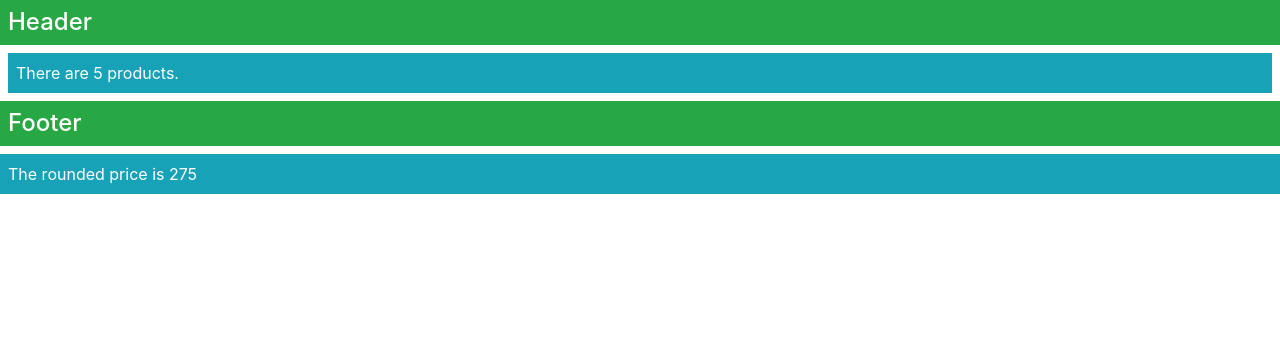
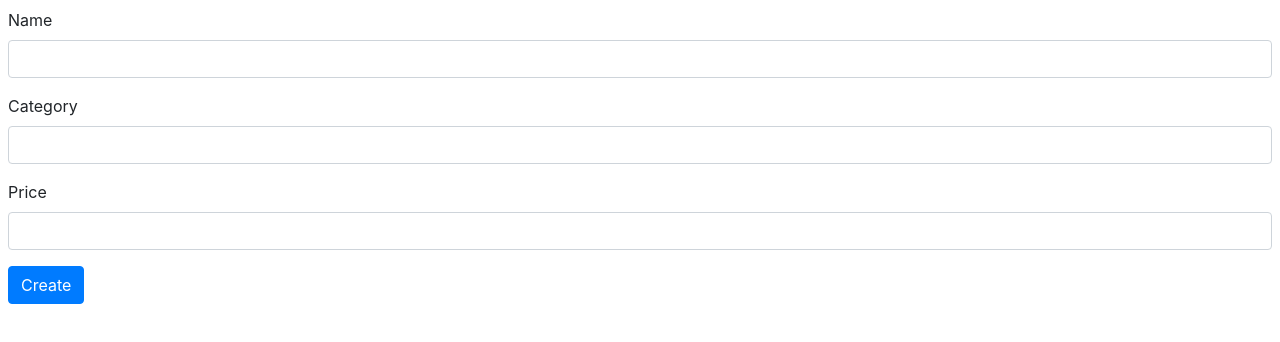
Before and after one commit to slowjams/SportsStore-Angular, an Angular app: page / in a window 1280 px wide. Shown: the top 342 px of the page. Built offline with nearby package versions, Linux system fonts and the light colour scheme.

Commit message:
add event binding, template driven and model-based form

```diff
--- a/src/app/app.module.ts
+++ b/src/app/app.module.ts
@@ -2,13 +2,14 @@ import { BrowserModule } from '@angular/platform-browser';
 import { NgModule } from '@angular/core';
 //import { AppComponent } from './app.component';
 import { ProductComponent } from "./component";
+import { FormsModule, ReactiveFormsModule } from "@angular/forms";
 
 @NgModule({
   declarations: [
     ProductComponent
   ],
   imports: [
-    BrowserModule
+    BrowserModule, FormsModule, ReactiveFormsModule
   ],
   providers: [],
   bootstrap: [ProductComponent]
--- a/src/app/component.ts
+++ b/src/app/component.ts
@@ -1,7 +1,8 @@
 import { ApplicationRef, Component } from "@angular/core";
+import { NgForm } from "@angular/forms";
 import { Model } from "./repository.model";
 import { Product } from "./product.model";
-
+import { ProductFormGroup } from "./form.model";
 
 @Component({
     selector: "app",
@@ -9,18 +10,7 @@ import { Product } from "./product.model";
 })
 export class ProductComponent {
     model: Model = new Model();
-    constructor(ref: ApplicationRef) {
-        (<any>window).appRef = ref;
-        (<any>window).model = this.model;
-    }
-
-    getKey(index: number, product: Product) {
-        return product.id;
-    }
-
-    getProductByPosition(position: number): Product {
-        return this.model.getProducts()[position];
-    }
+    form: ProductFormGroup = new ProductFormGroup();
 
     getProduct(key: number): Product {
         return this.model.getProduct(key);
@@ -30,28 +20,61 @@ export class ProductComponent {
         return this.model.getProducts();
     }
 
-    getProductCount(): number {
-        console.log("getProductCount invoked");
-        return this.getProducts().length;
+    newProduct: Product = new Product();
+
+    get jsonProduct() {
+        return JSON.stringify(this.newProduct);
     }
 
-    targetName: string = "Kayak";
-
-    counter: number = 1;
-
-    get nextProduct(): Product {
-        return this.model.getProducts().shift();
+    addProduct(p: Product) {
+        console.log("New Product: " + this.jsonProduct);
     }
 
-    getProductPrice(index: number): number {
-        return Math.floor(this.getProduct(index).price);
+    formSubmitted: boolean = false;
+
+
+    submitForm(form: NgForm) {
+        this.formSubmitted = true;
+        if (form.valid) {
+            this.addProduct(this.newProduct);
+            this.newProduct = new Product();
+            form.reset();
+            this.formSubmitted = false;
+        }
     }
 
-    // getClassMap(key: number): Object {
-    //     let product = this.model.getProduct(key);
-    //     return {
-    //         "text-center bg-danger": product.name == "Kayak",
-    //         "bg-info": product.price < 50
-    //     };
-    // }
+    /*   unnecessary for template driven form since I'm using model based form
+    getFormValidationMessages(form: NgForm): string[] {
+        console.log('******')
+        console.log(form.controls)
+        let messages: string[] = [];
+        Object.keys(form.controls).forEach(k => {
+            this.getValidationMessages(form.controls[k], k).forEach(m => messages.push(m));
+        });
+        return messages;
+    }
+
+    getValidationMessages(state: any, thingName?: string) {
+        let thing: string = thingName || state.path;
+        let messages: string[] = [];
+        if (state.errors) {
+            for (let errorName in state.errors) {
+                switch (errorName) {
+                    case "required":
+                        messages.push(`You must enter a ${thing}`);
+                        break;
+                    case "minlength":
+                        messages.push(`A ${thing} must be at least
+                                      ${state.errors.minlength.requiredLength}
+                                       characters`);
+                        break;
+                    case "pattern":
+                        messages.push(`The ${thing} contains illegal characters`);
+                        break;
+                }
+            }
+        }
+        return messages;
+    }
+    */
 }
--- /dev/null
+++ b/src/app/form.model.ts
@@ -0,0 +1,76 @@
+import { FormControl, FormGroup, Validators } from "@angular/forms";
+import { LimitValidator } from "./limit.formvalidator";
+
+export class ProductFormControl extends FormControl {
+    label: string;
+    modelProperty: string;
+    constructor(label: string, property: string, value: any, validator: any) {
+        super(value, validator);
+        this.label = label;
+        this.modelProperty = property;
+    }
+
+    getValidationMessages() {
+        console.log(this);
+        let messages: string[] = [];
+        if (this.errors) {
+            for (let errorName in this.errors) {
+                switch (errorName) {
+                    case "required":
+                        messages.push(`You must enter a ${this.label}`);
+                        break;
+                    case "minlength":
+                        messages.push(`A ${this.label} must be at least ${this.errors['minlength'].requiredLength} characters`);
+                        break;
+                    case "maxlength":
+                        messages.push(`A ${this.label} must be no more than ${this.errors['maxlength'].requiredLength} characters`);
+                        break;
+                    case "limit":
+                        messages.push(`A ${this.label} cannot be more
+                            than ${this.errors['limit'].limit}`);
+                        break;
+                    case "pattern":
+                        messages.push(`The ${this.label} contains illegal characters`);
+                        break;
+                }
+            }
+        }
+        return messages;
+    }
+
+}
+
+export class ProductFormGroup extends FormGroup {
+    constructor() {
+        super({
+            name: new ProductFormControl("Name", "name", "", Validators.required),
+            category: new ProductFormControl("Category", "category", "",
+                Validators.compose([Validators.required,
+                Validators.pattern("^[A-Za-z ]+$"),
+                Validators.minLength(3),
+                Validators.maxLength(10)])),
+            price: new ProductFormControl("Price", "price", "", Validators.compose([Validators.required, LimitValidator.Limit(100),Validators.pattern("^[0-9\.]+$")]))
+        });
+    }
+
+    // get productControls(): ProductFormControl[] {
+    //     return Object.keys(this.controls)
+    //         .map(k => this.controls[k] as ProductFormControl);
+    // }
+
+    get productControls(): ProductFormControl[] {
+        return Object.keys(this.controls).map(k => {
+            console.log(k);
+            return this.controls[k] as ProductFormControl
+        });
+
+    }
+
+    getFormValidationMessages(form: any): string[] {
+        console.log(this.productControls)
+        let messages: string[] = [];
+        this.productControls.forEach(c => c.getValidationMessages()
+            .forEach(m => messages.push(m)));
+        return messages;
+    }
+}
--- a/src/app/template.html
+++ b/src/app/template.html
@@ -1,17 +1,139 @@
-<ng-template #titleTemplate let-text="title">
-    <h4 class="p-2 bg-success text-white">{{text}}</h4>
-</ng-template>
+<style>
+    input.ng-dirty.ng-invalid {
+        border: 2px solid #ff0000
+    }
 
-<ng-template [ngTemplateOutlet]="titleTemplate" [ngTemplateOutletContext]="{title: 'Header'}">
-</ng-template>
+    input.ng-dirty.ng-valid {
+        border: 2px solid #6bc502
+    }
+</style>
 
-<div class="bg-info p-2 m-2 text-white">
-    There are {{getProductCount()}} products.
-</div>
+<form class="m-2" novalidate [formGroup]="form" (ngSubmit)="submitForm(form)">
+    <div class="bg-danger text-white p-2 mb-2" *ngIf="formSubmitted && form.invalid">
+        There are problems with the form
+        <ul>
+            <li *ngFor="let error of form.getFormValidationMessages()">
+                {{error}}
+            </li>
+        </ul>
+    </div>
 
-<ng-template [ngTemplateOutlet]="titleTemplate" [ngTemplateOutletContext]="{title: 'Footer'}">
-</ng-template>
+    <div class="form-group" *ngFor="let control of form.productControls">
+        <label>{{control.label}}</label>
+        <input class="form-control" [(ngModel)]="newProduct[control.modelProperty]" name="{{control.modelProperty}}"
+            formControlName="{{control.modelProperty}}" />
+        <ul class="text-danger list-unstyled" *ngIf="(formSubmitted || control.dirty) && control.invalid">
+            <li *ngFor="let error of control.getValidationMessages()">
+                {{error}}
+            </li>
+        </ul>
+        <!-- <ul class="text-danger list-unstyled" *ngIf="control.errors">
 
-<div class="bg-info p-2 text-white">
-    The rounded price is {{getProductPrice(1)}}
-</div>
+        </ul> -->
+    </div>
+
+    <button class="btn btn-primary" type="submit" [disabled]="formSubmitted && form.invalid"
+        [class.btn-secondary]="formSubmitted && form.invalid">
+        Create
+    </button>
+</form>
+
+<!-- <div class="m-2">
+    <form novalidate #form="ngForm" (ngSubmit)="submitForm(form)">
+        <div class="bg-danger text-white p-2 mb-2" *ngIf="formSubmitted && form.invalid">
+            There are problems with the form
+            <ul>
+                <li *ngFor="let error of getFormValidationMessages(form)">
+                    {{error}}
+                </li>
+            </ul>
+        </div>
+        <div class="form-group">
+            <label>Name</label>
+            <input class="form-control" name="name" [(ngModel)]="newProduct.name" #name="ngModel" required minlength="5"
+                pattern="^[A-Za-z ]+$" />
+            <ul class="text-danger list-unstyled" *ngIf="(formSubmitted || name.dirty) && name.invalid">
+                <li *ngFor="let error of getValidationMessages(name)">
+                    {{error}}
+                </li>
+            </ul>
+        </div>
+        <div class="form-group">
+            <label>Price</label>
+            <input class="form-control" name="price" [(ngModel)]="newProduct.price" #price="ngModel" required
+                pattern="^[0-9\.]+$" />
+            <ul class="text-danger list-unstyled" *ngIf="(formSubmitted || price.dirty) && price.invalid">
+                <li *ngFor="let error of getValidationMessages(price)">
+                    {{error}}
+                </li>
+            </ul>
+        </div>
+        <button class="btn btn-primary" type="submit" [disabled]="formSubmitted && form.invalid"
+            [class.btn-secondary]="formSubmitted && form.invalid">
+            Create
+        </button>
+    </form>
+</div> -->
+
+<!-- <div class="m-2">
+    <div class="bg-info p-2 mb-2">Model Data: {{jsonProduct}}</div>
+    <form novalidate (ngSubmit)="addProduct(newProduct)">
+        <div class="form-group">
+            <label>Name</label>
+            <input class="form-control" name="name" [(ngModel)]="newProduct.name" #name="ngModel" required minlength="5"
+                pattern="^[A-Za-z ]+$" />
+            <ul class="text-danger list-unstyled" *ngIf="name.dirty && name.invalid">
+                <li *ngFor="let error of getValidationMessages(name, 'description')">
+                    {{error}}
+                </li>
+            </ul>
+        </div>
+        <button class="btn btn-primary" type="submit">
+            Create
+        </button>
+    </form>
+</div> -->
+
+<!-- <div class="m-2">
+    <div class="bg-info p-2 mb-2">Model Data: {{jsonProduct}}</div>
+    <form novalidate (ngSubmit)="addProduct(newProduct)">
+        <div class="form-group">
+            <label>Name</label>
+            <input class="form-control" name="name" [(ngModel)]="newProduct.name" required minlength="5"
+                pattern="^[A-Za-z ]+$" />
+        </div>
+        <button class="btn btn-primary" type="submit">
+            Create
+        </button>
+    </form>
+</div> -->
+
+<!-- <div class="m-2">
+    <div class="bg-info text-white p-2">
+        Selected Product: {{selectedProduct || '(None)'}}
+    </div>
+    <table class="table table-sm table-bordered m-2">
+        <tr>
+            <th></th>
+            <th>Name</th>
+            <th>Category</th>
+            <th>Price</th>
+        </tr>
+        <tr *ngFor="let item of getProducts(); let i = index" [class.bg-info]="getSelected(item)">
+            <td (mouseover)="selectedProduct=item.name">{{i + 1}}</td>
+            <td>{{item.name}}</td>
+            <td>{{item.category}}</td>
+            <td>{{item.price}}</td>
+        </tr>
+    </table>
+    <div class="form-group">
+        <label>Product Name</label>
+        <input class="form-control" (input)="selectedProduct=$event.target.value" [value]="selectedProduct || ''" />
+        <input class="form-control" [(ngModel)]="selectedProduct" />
+    </div>
+    <div class=" form-group">
+        <label>Product Name</label>
+        <input class="form-control" (input)="selectedProduct=$event.target.value" [value]="selectedProduct || ''" /
+        <input class="form-control" [(ngModel)]="selectedProduct" />
+    </div>
+</div> -->
--- a/src/index.html
+++ b/src/index.html
@@ -4,9 +4,7 @@
   <meta charset="utf-8">
   <title>Example</title>
   <base href="/">
-
   <meta name="viewport" content="width=device-width, initial-scale=1">
-  <link rel="icon" type="image/x-icon" href="favicon.ico">
 </head>
 <body>
   <app></app>
```
Also changed, not shown: src/app/limit.formvalidator.ts (added, +15 -0 lines), 1 other file (tests, documents, lock files or other folders).
